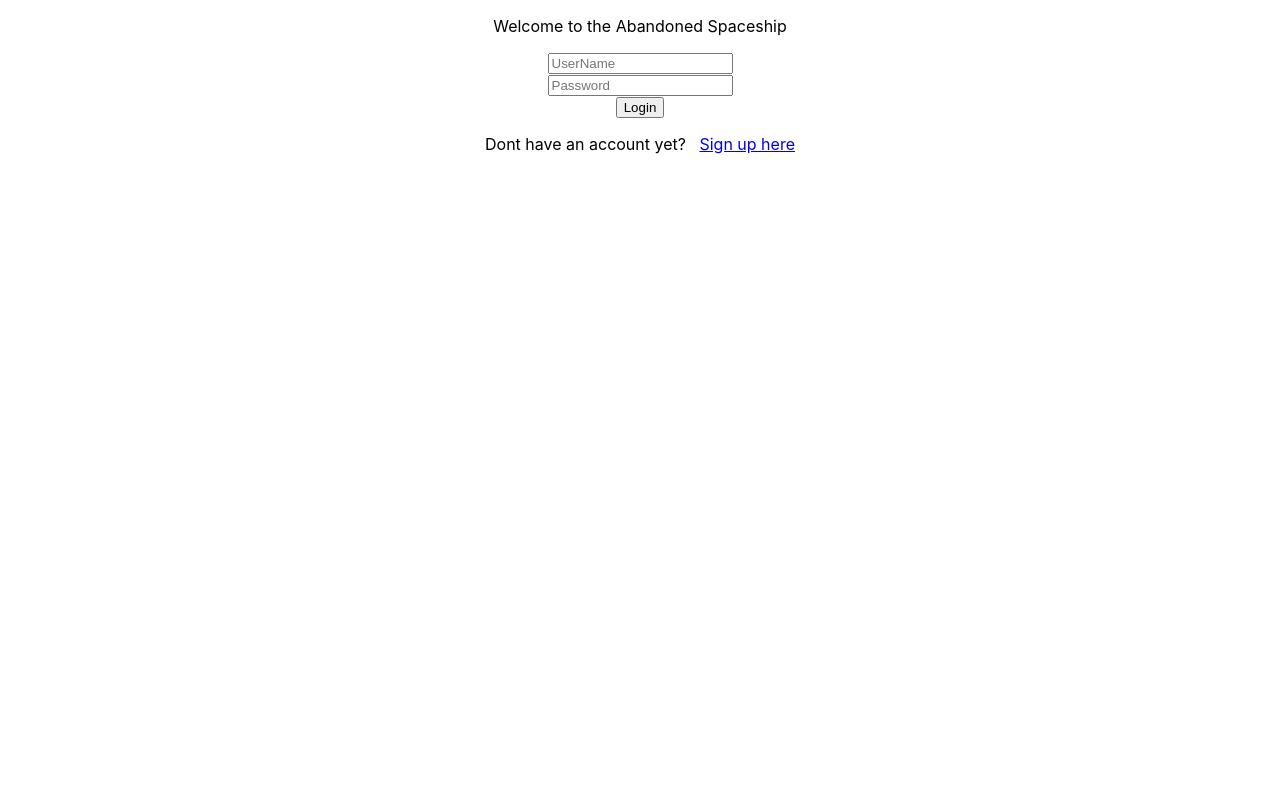
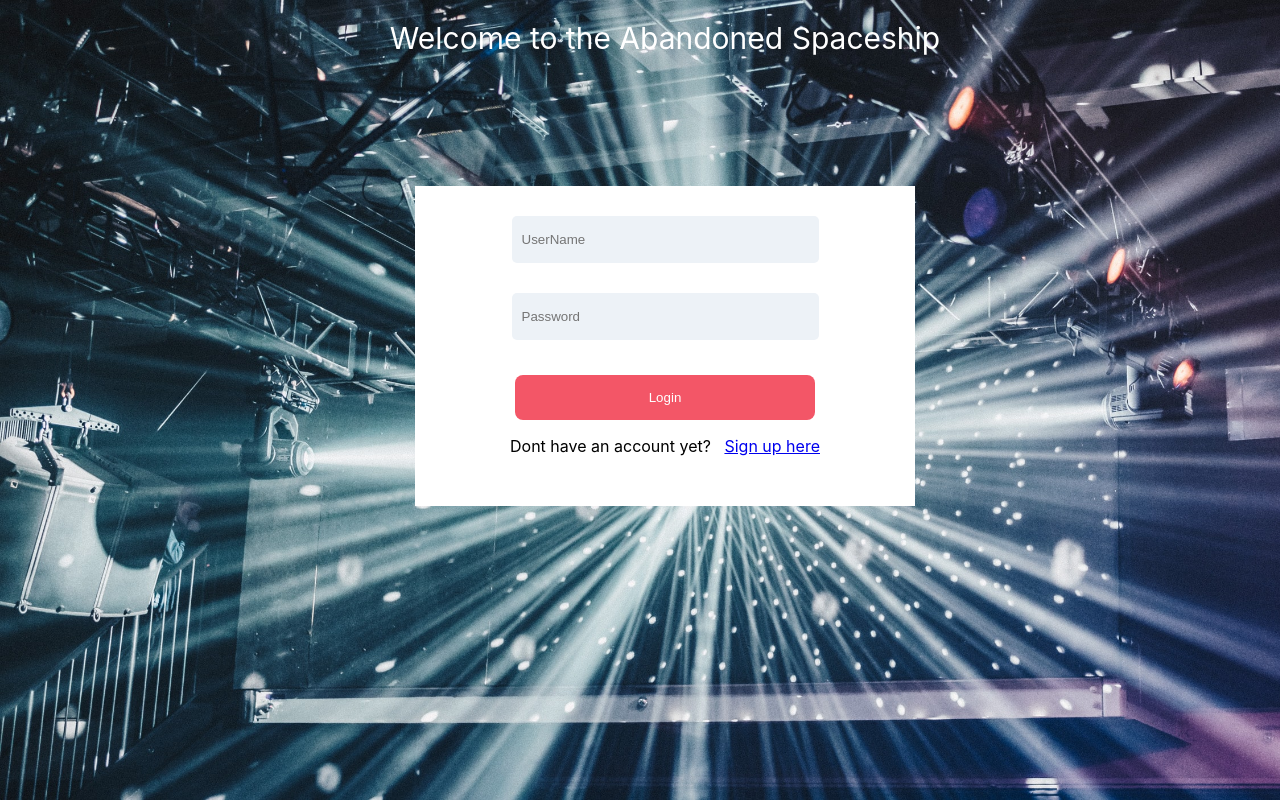
Before and after one commit to CSEU3-MUD-BW/mud-game-client, a React (Create React App) app: page / in a window 1280 px wide. Built offline with nearby package versions, Linux system fonts and the light colour scheme.

Commit message:
added major styles used

```diff
--- a/src/App.css
+++ b/src/App.css
@@ -2,37 +2,71 @@
   text-align: center;
 }
 
-.App-logo {
-  height: 40vmin;
-  pointer-events: none;
+.container {
+  text-align: center;
+  height: 100vh;
+  background: url(./images/space.jpg);
+  /* linear-gradient(180deg, #1f43d4 0%, rgba(31, 67, 212, 0.5) 100%); */
+  /* display: flex; */
+  /* justify-content: space-between; */
+  /* background-repeat: no-repeat;
+  background-position: bottom; */
+  background-size: cover;
+    display: flex;
+    flex-direction: column;
+    justify-content: center;
+    padding-left: 50px;
 }
 
-@media (prefers-reduced-motion: no-preference) {
-  .App-logo {
-    animation: App-logo-spin infinite 20s linear;
-  }
+.container-su {
+  text-align: center;
+  height: 100vh;
+  background: url(./images/desktop.png);
+  /* linear-gradient(180deg, #1f43d4 0%, rgba(31, 67, 212, 0.5) 100%); */
+  /* display: flex; */
+  /* justify-content: space-between; */
+  /* background-repeat: no-repeat;
+  background-position: bottom; */
+  background-size: cover;
+    display: flex;
+    flex-direction: column;
+    justify-content: center;
+    padding-left: 50px;
 }
 
-.App-header {
-  background-color: #282c34;
-  min-height: 100vh;
-  display: flex;
-  flex-direction: column;
-  align-items: center;
-  justify-content: center;
-  font-size: calc(10px + 2vmin);
-  color: white;
+.intro{
+  color:white;
+  margin-top:20px;
+  font-size:30px;
+}
+.form-container {
+  width: 500px;
+  height: 320px;
+  margin: auto;
+  margin-top: 100px;
+  background-color: white;
 }
 
-.App-link {
-  color: #61dafb;
+.input {
+  height: 45px;
+  border-radius: 5px;
+  background: #edf2f7;
+  border: none;
+  padding-left: 10px;
+  margin-top: 30px;
+  color: black;
+  width: 295px;
 }
 
-@keyframes App-logo-spin {
-  from {
-    transform: rotate(0deg);
-  }
-  to {
-    transform: rotate(360deg);
-  }
+.form-button {
+  border: none;
+  padding: 10px 30px;
+  background: #f35667;
+  border-radius: 8px;
+  color: white;
+  height: 45px;
+  margin-top: 35px;
+  width: 300px;
+  padding-left: 10px;
+  padding-right: 10px;
 }
```
